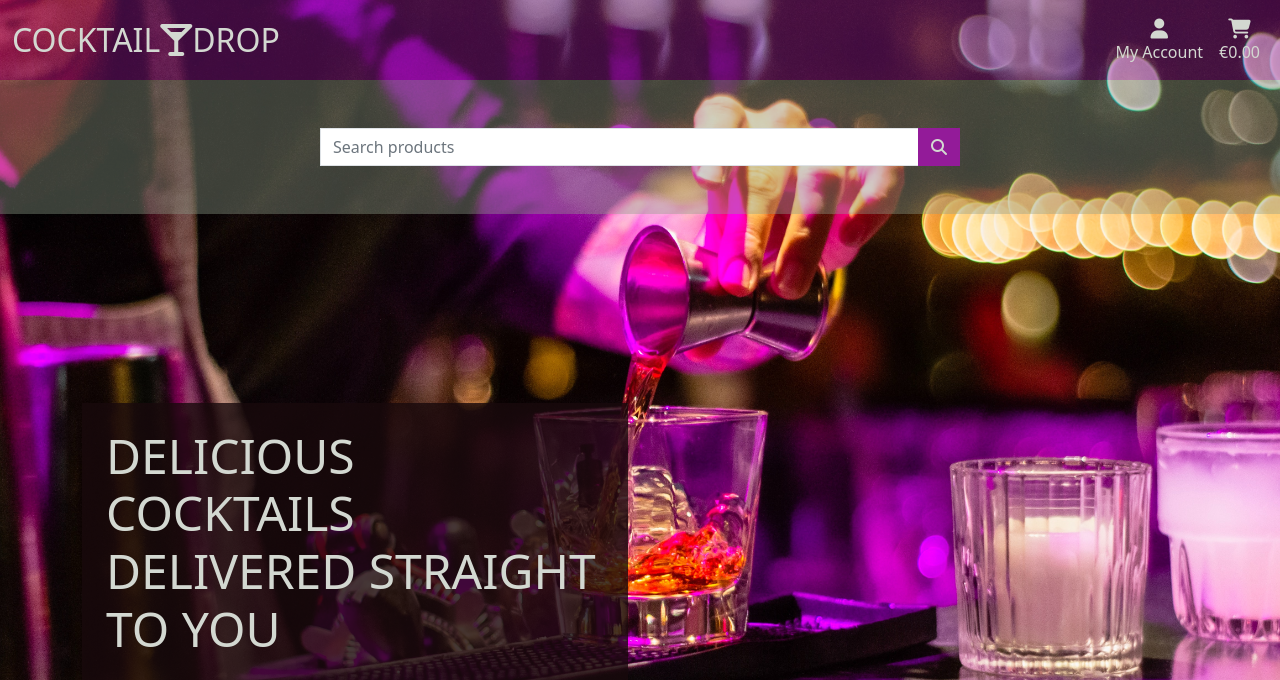
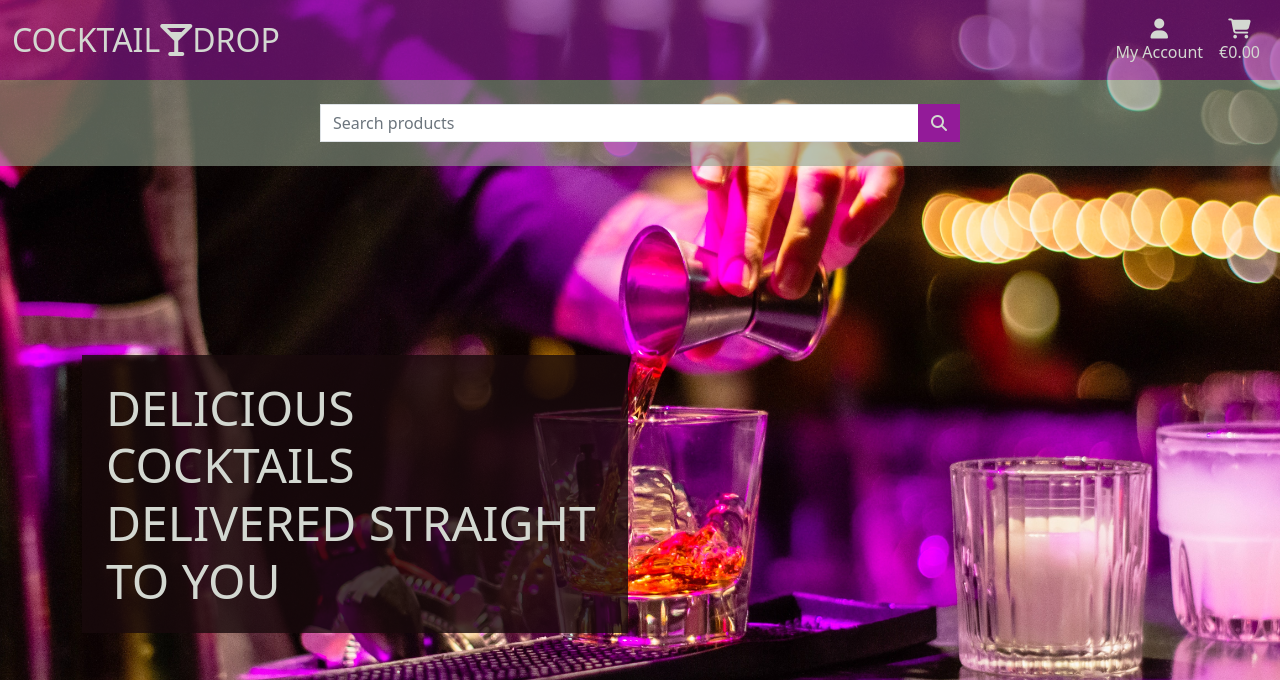
Before and after one commit to Johnathonanon/cocktail_drop, a Django app: page / in a window 1280 px wide. Shown: the top 680 px of the page. Run offline with Django 3.2, Linux system fonts and the light colour scheme; some libraries are stand-ins or nearby versions.

Commit message:
tidy up classes

```diff
--- a/static/css/base.css
+++ b/static/css/base.css
@@ -18,7 +18,7 @@ body {
 }
 
 .purple-bg {
-    background-color: rgba(147,27,153,0.4);
+    background-color: rgba(147,27,153,0.6);
 }
 
 .black-bg {
@@ -51,8 +51,8 @@ body {
     background-color: #d3d8d1;
 }
 
-.searchbar {
-    background-color: rgba(144,158,139, 0.4);
+.grey-bg {
+    background-color: rgba(144,158,139, 0.6);
 }
 
 .search-btn {
--- a/templates/base.html
+++ b/templates/base.html
@@ -87,8 +87,8 @@
         </div>
       </div>
     </nav>
-    <div class="searchbar">
-      <div class="col-10 col-md-6 py-5 px-auto mx-auto">
+    <div class="grey-bg">
+      <div class="col-10 col-md-6 py-4 px-auto mx-auto">
         <form method="GET" action="">
           <div class="input-group w-100">
               <input class="form-control border rounded-0" type="text" name="q" placeholder="Search products">
```
